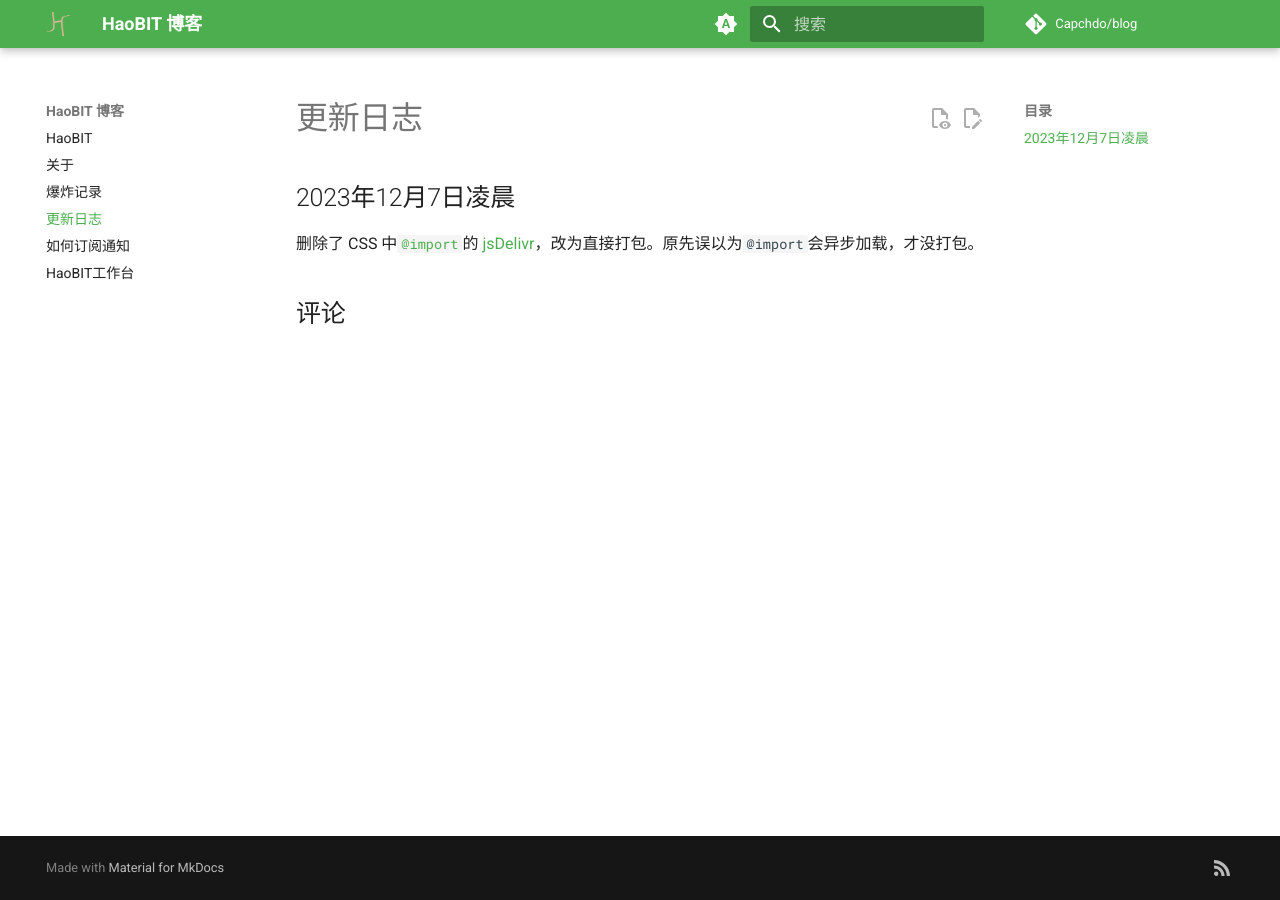
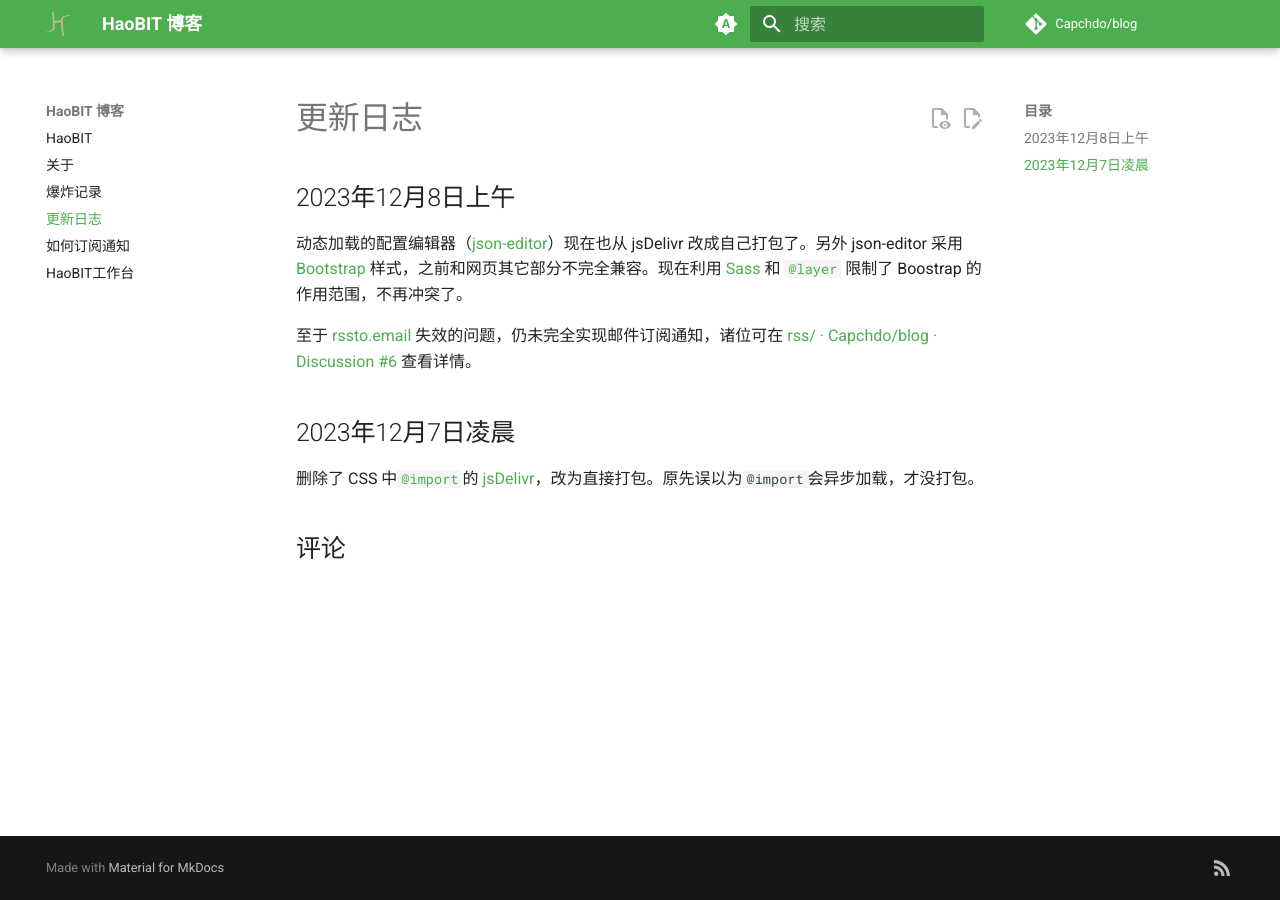
Before and after one commit to Capchdo/blog, an MkDocs documentation site: the page built from docs/log.md, in a window 1280 px wide. Built offline with MkDocs 1.6.1 and Material for MkDocs 9.7.7, drawn with Linux system fonts in a browser that asks for light colours; comment, search, counter and statistics services are not loaded.

Commit message:
Update log.md

```diff
--- a/docs/log.md
+++ b/docs/log.md
@@ -1,4 +1,10 @@
 # 更新日志
+
+## 2023年12月8日上午
+
+动态加载的配置编辑器（[json-editor](https://www.npmjs.com/package/@json-editor/json-editor)）现在也从 jsDelivr 改成自己打包了。另外 json-editor 采用 [Bootstrap](https://getbootstrap.com/docs/5.3/getting-started/introduction/) 样式，之前和网页其它部分不完全兼容。现在利用 [Sass](https://sass-lang.com/) 和 [`@layer`](https://developer.mozilla.org/en-US/docs/Web/CSS/@layer) 限制了 Boostrap 的作用范围，不再冲突了。
+
+至于 [rssto.email](https://www.rssto.email/) 失效的问题，仍未完全实现邮件订阅通知，诸位可在 [rss/ · Capchdo/blog · Discussion #6](https://github.com/Capchdo/blog/discussions/6#discussioncomment-7773895) 查看详情。
 
 ## 2023年12月7日凌晨
 
```
